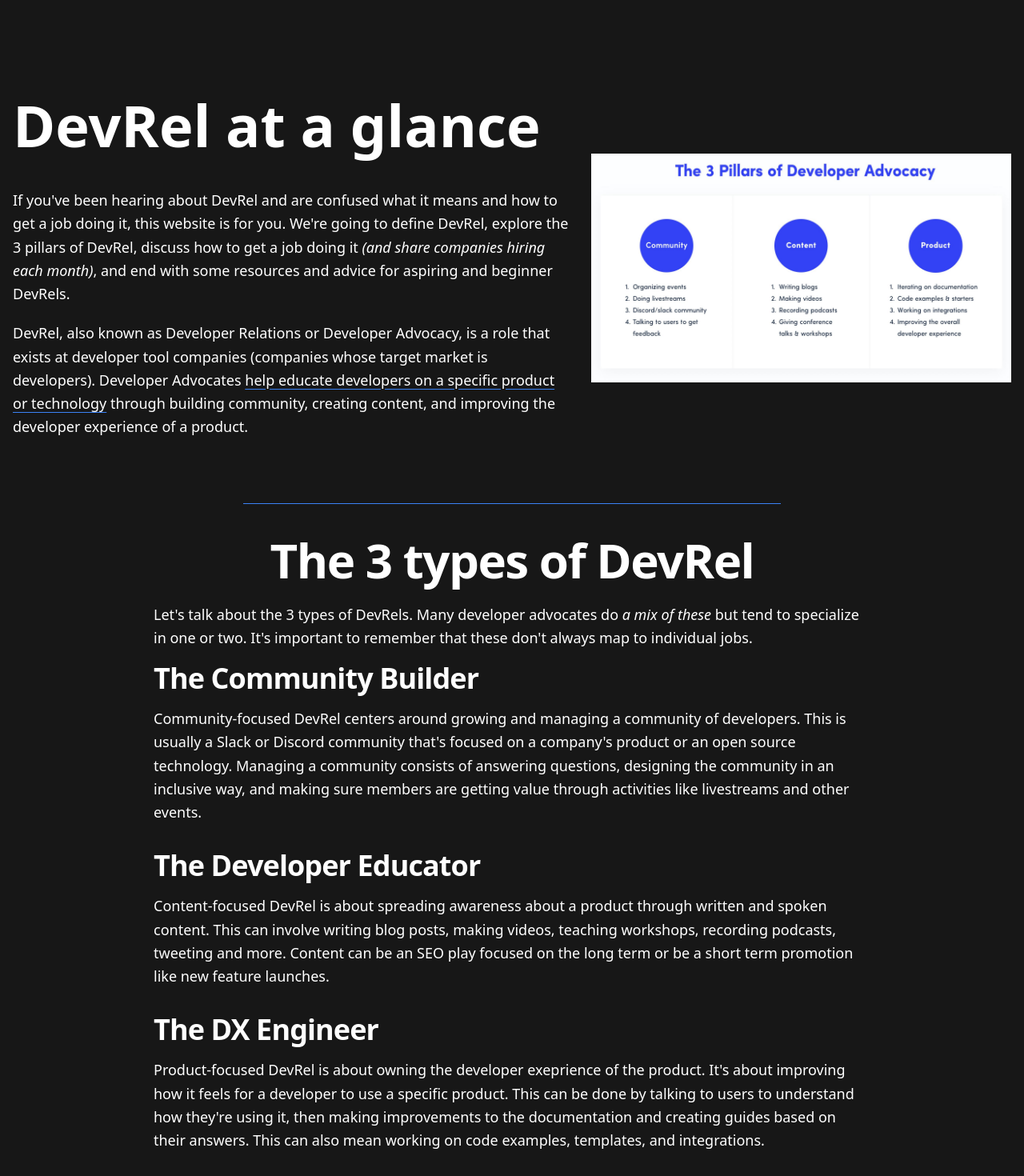
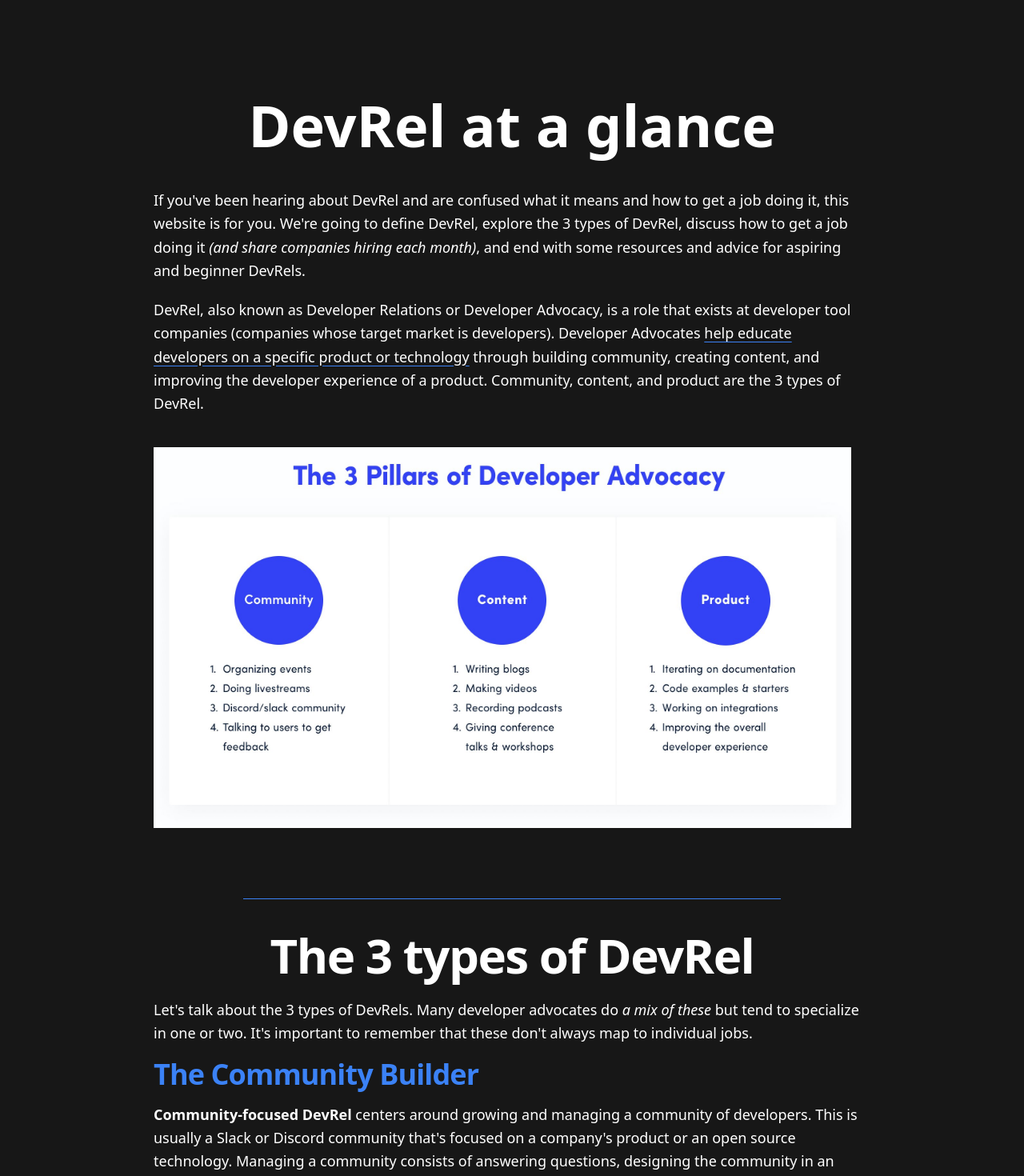
Before and after one commit to Nutlope/whatisdevrel, a Next.js app: page / in a window 1280 px wide. Shown: the part 680-2150 px from the top of the page at 80% size. Built offline with nearby package versions, Linux system fonts and the light colour scheme.

Commit message:
improved appearance of desktop version

```diff
--- a/components/DevRelPillars.js
+++ b/components/DevRelPillars.js
@@ -15,39 +15,42 @@ export default function DevRelPillars() {
         </p>
       </div>
       <div className="mx-auto max-w-4xl text-left">
-        <h2 className="mb-4 text-3xl font-bold tracking-tight sm:text-4xl">
+        <h2 className="mb-4 text-3xl font-bold tracking-tight text-blue-500 sm:text-4xl">
           The Community Builder
         </h2>
         <p>
-          Community-focused DevRel centers around growing and managing a
-          community of developers. This is usually a Slack or Discord community
-          that's focused on a company's product or an open source technology.
-          Managing a community consists of answering questions, designing the
-          community in an inclusive way, and making sure members are getting
-          value through activities like livestreams and other events.
+          <span className="font-bold">Community-focused DevRel</span> centers
+          around growing and managing a community of developers. This is usually
+          a Slack or Discord community that's focused on a company's product or
+          an open source technology. Managing a community consists of answering
+          questions, designing the community in an inclusive way, and making
+          sure members are getting value through activities like livestreams and
+          other events.
         </p>
 
-        <h2 className="mb-4 mt-8 text-3xl font-bold tracking-tight sm:text-4xl">
+        <h2 className="mb-4 mt-8 text-3xl font-bold tracking-tight text-blue-500 sm:text-4xl">
           The Developer Educator
         </h2>
         <p>
-          Content-focused DevRel is about spreading awareness about a product
-          through written and spoken content. This can involve writing blog
-          posts, making videos, teaching workshops, recording podcasts, tweeting
-          and more. Content can be an SEO play focused on the long term or be a
-          short term promotion like new feature launches.
+          <span className="font-bold">Content-focused DevRel</span> is about
+          spreading awareness about a product through written and spoken
+          content. This can involve writing blog posts, making videos, teaching
+          workshops, recording podcasts, tweeting and more. Content can be an
+          SEO play focused on the long term or be a short term promotion like
+          new feature launches.
         </p>
 
-        <h2 className="mb-4 mt-8  text-3xl font-bold tracking-tight sm:text-4xl">
+        <h2 className="mb-4 mt-8  text-3xl font-bold tracking-tight text-blue-500 sm:text-4xl">
           The DX Engineer
         </h2>
         <p className="">
-          Product-focused DevRel is about owning the developer exeprience of the
-          product. It's about improving how it feels for a developer to use a
-          specific product. This can be done by talking to users to understand
-          how they're using it, then making improvements to the documentation
-          and creating guides based on their answers. This can also mean working
-          on code examples, templates, and integrations.
+          <span className="font-bold">Product-focused DevRel</span> is about
+          owning the developer exeprience of the product. It's about improving
+          how it feels for a developer to use a specific product. This can be
+          done by talking to users to understand how they're using it, then
+          making improvements to the documentation and creating guides based on
+          their answers. This can also mean working on code examples, templates,
+          and integrations.
         </p>
       </div>
     </>
--- a/components/Resources.js
+++ b/components/Resources.js
@@ -9,7 +9,7 @@ export default function Resources() {
       <h1 className="mt-4 mb-8 w-full text-center text-5xl font-bold tracking-tight sm:text-6xl">
         DevRel Resources
       </h1>
-      <div className="mt-6 grid gap-16 border pt-6 text-center text-blue-500 lg:grid-cols-2 lg:gap-x-5 lg:gap-y-12">
+      <div className="mt-6 grid gap-16 pt-6 text-center text-blue-500 lg:grid-cols-2 lg:gap-x-5 lg:gap-y-12">
         <div className="flex flex-col">
           <h2 className="mb-3 text-3xl text-white">Books </h2>
           <ul className="flex list-inside list-disc flex-col self-center text-left">
--- a/components/Summary.js
+++ b/components/Summary.js
@@ -3,21 +3,18 @@ import Image from "next/image";
 
 export default function Summary({ setReftoElement }) {
   return (
-    <div className="text-center">
-      <h1
-        ref={setReftoElement}
-        className="text-center text-5xl font-bold md:text-left md:text-7xl"
-      >
+    <div className="mx-auto max-w-4xl text-center">
+      <h1 ref={setReftoElement} className="text-5xl font-bold md:text-7xl">
         {" "}
         DevRel at a glance
       </h1>
-      <div className="flex flex-col lg:flex-row">
+      <div className="flex">
         <div className="p-6 pl-0 text-left">
           <p className="mt-5 mb-5">
             If you've been hearing about DevRel and are confused what it means
             and how to get a job doing it, this website is for you. We're going
-            to define DevRel, explore the 3 pillars of DevRel, discuss how to
-            get a job doing it{" "}
+            to define DevRel, explore the 3 types of DevRel, discuss how to get
+            a job doing it{" "}
             <span className="italic">
               (and share companies hiring each month)
             </span>
@@ -32,10 +29,10 @@ export default function Summary({ setReftoElement }) {
               help educate developers on a specific product or technology
             </span>{" "}
             through building community, creating content, and improving the
-            developer experience of a product.
+            developer experience of a product. Community, content, and product
+            are the 3 types of DevRel.
           </p>
-        </div>
-        <div className="">
+          <div className="mt-10">
             <Image
               src="/typesdevrel.jpeg"
               className="mt-4"
@@ -46,5 +43,6 @@ export default function Summary({ setReftoElement }) {
           </div>
         </div>
       </div>
+    </div>
   );
 }
```
Also changed, not shown: 1 other file (tests, documents, lock files or other folders). Lines whose indentation alone changed are shown as unchanged.
